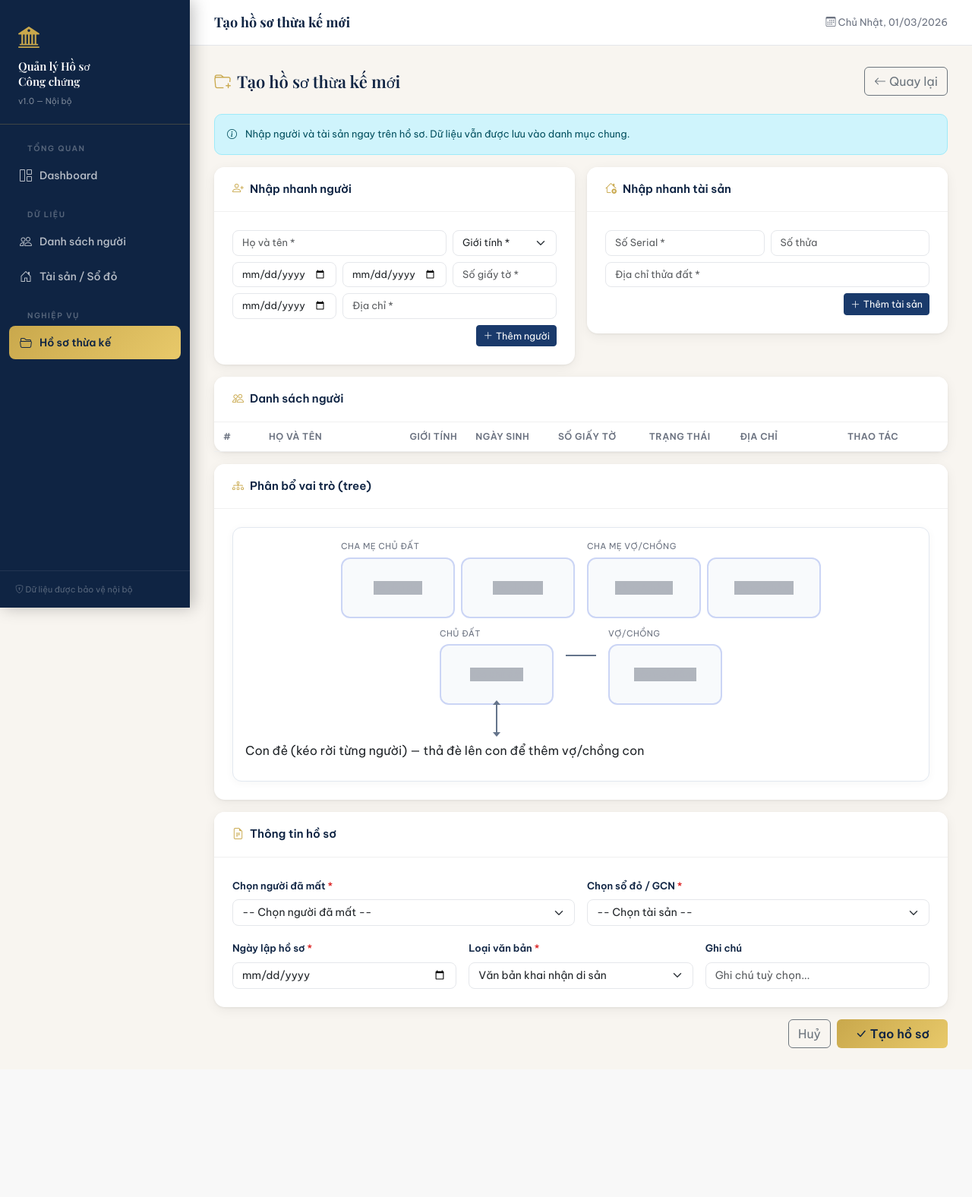
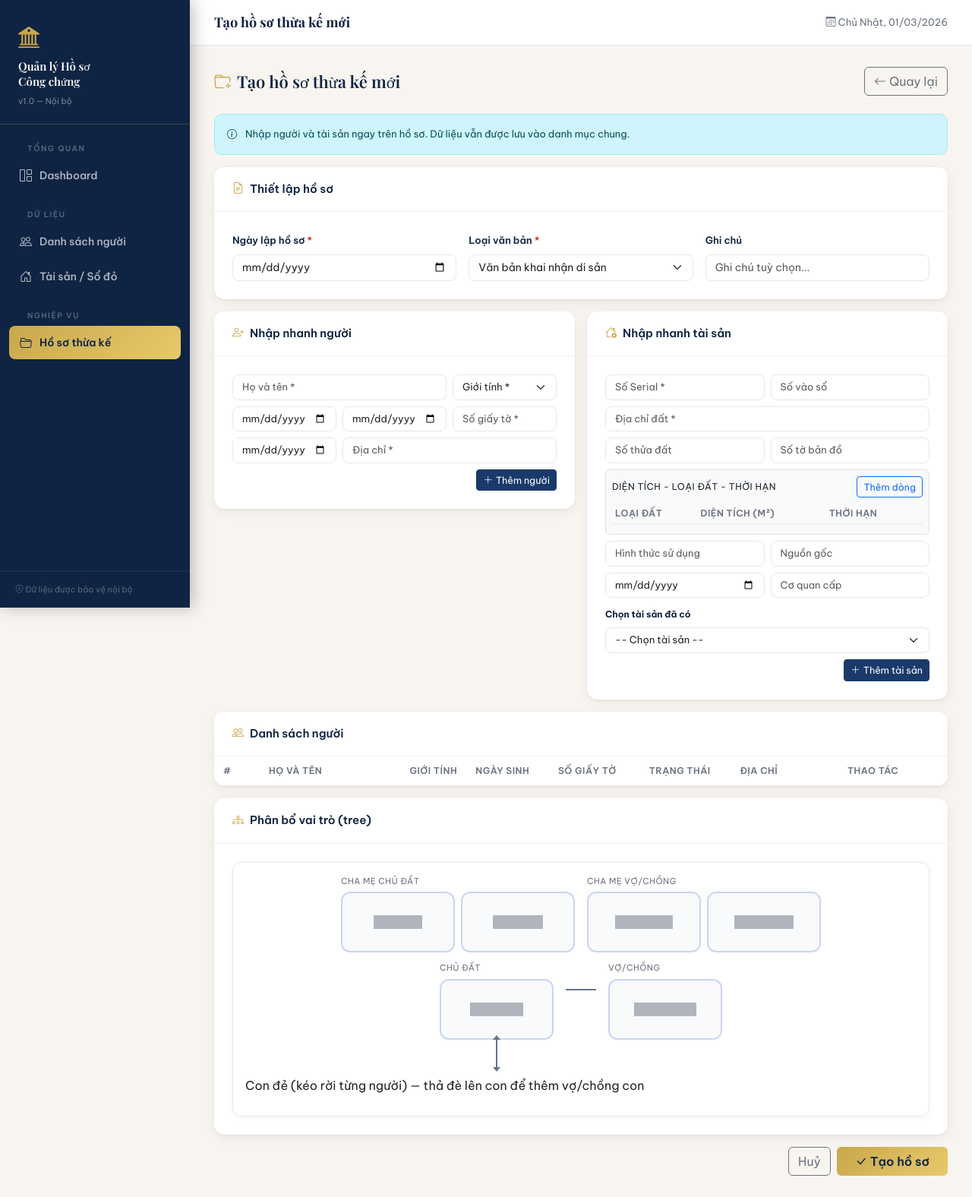
Before and after one commit to minhnhatnguyen6297-a11y/notary_v2, a FastAPI app: page /cases/create in a window 1280 px wide. Shown: the whole page at 76% size. Before the commit the page ends 1380 px from the top, so only its background shows below. Run offline with FastAPI, Linux system fonts and the light colour scheme; data that the repository does not hold is empty.

Commit message:
feat: property full form and remove case info block

```diff
--- a/templates/cases/form.html
+++ b/templates/cases/form.html
@@ -20,6 +20,8 @@
 </div>
 
 <form method="post" action="{{ action }}">
+<input type="hidden" name="nguoi_chet_id" id="case-nguoi-chet" value="{{ f.get('nguoi_chet_id','') }}">
+<input type="hidden" name="tai_san_id" id="case-tai-san" value="{{ f.get('tai_san_id','') }}">
 <style>
   .people-head, .person-row { display: grid; grid-template-columns: 50px 1.6fr .7fr .9fr 1fr 1fr 1.2fr 120px; gap: 10px; align-items: center; }
   .people-head { font-size: 12px; font-weight: 600; text-transform: uppercase; letter-spacing: .5px; color: var(--muted); padding: 10px 12px; border-bottom: 1px solid #eee; }
@@ -56,6 +58,32 @@
   .inline-form .form-control, .inline-form .form-select { font-size: 13px; }
   .hint { font-size: 12px; color: var(--muted); }
 </style>
+
+<div class="card mb-3">
+  <div class="card-header"><i class="bi bi-file-earmark-text me-2" style="color:var(--gold)"></i>Thiết lập hồ sơ</div>
+  <div class="card-body">
+    <div class="row g-3">
+      <div class="col-md-4">
+        <label class="form-label required">Ngày lập hồ sơ</label>
+        <input type="date" name="ngay_lap_ho_so" class="form-control {% if fe.ngay_lap_ho_so %}is-invalid{% endif %}"
+               value="{{ f.get('ngay_lap_ho_so','') if f else (obj.ngay_lap_ho_so.isoformat() if obj else '') }}" required>
+        {% if fe.ngay_lap_ho_so %}<div class="invalid-feedback">{{ fe.ngay_lap_ho_so }}</div>{% endif %}
+      </div>
+      <div class="col-md-4">
+        <label class="form-label required">Loại văn bản</label>
+        <select name="loai_van_ban" class="form-select">
+          <option value="khai_nhan" {{ 'selected' if (f.get('loai_van_ban') == 'khai_nhan') or (not f.get('loai_van_ban') and (not obj or obj.loai_van_ban == 'khai_nhan')) }}>Văn bản khai nhận di sản</option>
+          <option value="thoa_thuan" {{ 'selected' if (f.get('loai_van_ban') == 'thoa_thuan') or (obj and obj.loai_van_ban == 'thoa_thuan' and not f.get('loai_van_ban')) }}>Văn bản thỏa thuận phân chia</option>
+        </select>
+      </div>
+      <div class="col-md-4">
+        <label class="form-label">Ghi chú</label>
+        <input type="text" name="ghi_chu" class="form-control"
+               value="{{ f.get('ghi_chu','') if f else (obj.ghi_chu if obj else '') }}" placeholder="Ghi chú tuỳ chọn...">
+      </div>
+    </div>
+  </div>
+</div>
 
 <div class="row g-3">
   <div class="col-md-6">
@@ -107,10 +135,60 @@
             <input type="text" class="form-control" id="pr-so-serial" placeholder="Số Serial *">
           </div>
           <div class="col-6">
-            <input type="text" class="form-control" id="pr-so-thua" placeholder="Số thửa">
+            <input type="text" class="form-control" id="pr-so-vao-so" placeholder="Số vào sổ">
           </div>
           <div class="col-12">
-            <input type="text" class="form-control" id="pr-dia-chi" placeholder="Địa chỉ thửa đất *">
+            <input type="text" class="form-control" id="pr-dia-chi" placeholder="Địa chỉ đất *">
+          </div>
+          <div class="col-6">
+            <input type="text" class="form-control" id="pr-so-thua" placeholder="Số thửa đất">
+          </div>
+          <div class="col-6">
+            <input type="text" class="form-control" id="pr-so-to" placeholder="Số tờ bản đồ">
+          </div>
+          <div class="col-12">
+            <div class="border rounded p-2 bg-light">
+              <div class="d-flex justify-content-between align-items-center mb-2">
+                <div class="fw-600" style="font-size:12px; text-transform:uppercase; letter-spacing:.5px;">Diện tích - Loại đất - Thời hạn</div>
+                <button type="button" class="btn btn-sm btn-outline-primary" id="btn-add-land-row">Thêm dòng</button>
+              </div>
+              <table class="table table-sm mb-1">
+                <thead>
+                  <tr>
+                    <th>Loại đất</th>
+                    <th>Diện tích (m²)</th>
+                    <th>Thời hạn</th>
+                    <th></th>
+                  </tr>
+                </thead>
+                <tbody id="land-rows"></tbody>
+              </table>
+              <input type="hidden" id="pr-land-rows" value="">
+            </div>
+          </div>
+          <div class="col-6">
+            <input type="text" class="form-control" id="pr-hinh-thuc" placeholder="Hình thức sử dụng">
+          </div>
+          <div class="col-6">
+            <input type="text" class="form-control" id="pr-nguon-goc" placeholder="Nguồn gốc">
+          </div>
+          <div class="col-6">
+            <input type="date" class="form-control" id="pr-ngay-cap" placeholder="Ngày cấp">
+          </div>
+          <div class="col-6">
+            <input type="text" class="form-control" id="pr-co-quan" placeholder="Cơ quan cấp">
+          </div>
+          <div class="col-12">
+            <label class="form-label fw-bold" style="font-size:12px">Chọn tài sản đã có</label>
+            <select id="pr-tai-san-select" class="form-select">
+              <option value="">-- Chọn tài sản --</option>
+              {% for p in properties %}
+              <option value="{{ p.id }}" {{ 'selected' if (f.get('tai_san_id')|string == p.id|string) or (obj and obj.tai_san_id == p.id and not f.get('tai_san_id')) }}>
+                {{ p.so_serial }} — Thửa {{ p.so_thua_dat or '?' }} ({{ p.dia_chi[:40] }}...)
+              </option>
+              {% endfor %}
+            </select>
+            {% if fe.tai_san_id %}<div class="text-danger" style="font-size:12px">{{ fe.tai_san_id }}</div>{% endif %}
           </div>
         </div>
         <div class="d-flex justify-content-end mt-2">
@@ -204,56 +282,6 @@
     </div>
 
     <div id="participants-hidden"></div>
-  </div>
-</div>
-
-<div class="card mt-3">
-  <div class="card-header"><i class="bi bi-file-earmark-text me-2" style="color:var(--gold)"></i>Thông tin hồ sơ</div>
-  <div class="card-body">
-    <div class="row g-3">
-      <div class="col-md-6">
-        <label class="form-label required">Chọn người đã mất</label>
-        <select name="nguoi_chet_id" class="form-select {% if fe.nguoi_chet_id %}is-invalid{% endif %}" required>
-          <option value="">-- Chọn người đã mất --</option>
-          {% for c in deceased %}
-          <option value="{{ c.id }}" {{ 'selected' if (f.get('nguoi_chet_id')|string == c.id|string) or (obj and obj.nguoi_chet_id == c.id and not f.get('nguoi_chet_id')) }}>
-            {{ c.ho_ten }} (Mất: {{ c.ngay_chet.strftime('%d/%m/%Y') }})
-          </option>
-          {% endfor %}
-        </select>
-        {% if fe.nguoi_chet_id %}<div class="invalid-feedback">{{ fe.nguoi_chet_id }}</div>{% endif %}
-      </div>
-      <div class="col-md-6">
-        <label class="form-label required">Chọn sổ đỏ / GCN</label>
-        <select name="tai_san_id" class="form-select {% if fe.tai_san_id %}is-invalid{% endif %}" required>
-          <option value="">-- Chọn tài sản --</option>
-          {% for p in properties %}
-          <option value="{{ p.id }}" {{ 'selected' if (f.get('tai_san_id')|string == p.id|string) or (obj and obj.tai_san_id == p.id and not f.get('tai_san_id')) }}>
-            {{ p.so_serial }} — Thửa {{ p.so_thua_dat or '?' }} ({{ p.dia_chi[:40] }}...)
-          </option>
-          {% endfor %}
-        </select>
-        {% if fe.tai_san_id %}<div class="invalid-feedback">{{ fe.tai_san_id }}</div>{% endif %}
-      </div>
-      <div class="col-md-4">
-        <label class="form-label required">Ngày lập hồ sơ</label>
-        <input type="date" name="ngay_lap_ho_so" class="form-control {% if fe.ngay_lap_ho_so %}is-invalid{% endif %}"
-               value="{{ f.get('ngay_lap_ho_so','') if f else (obj.ngay_lap_ho_so.isoformat() if obj else '') }}" required>
-        {% if fe.ngay_lap_ho_so %}<div class="invalid-feedback">{{ fe.ngay_lap_ho_so }}</div>{% endif %}
-      </div>
-      <div class="col-md-4">
-        <label class="form-label required">Loại văn bản</label>
-        <select name="loai_van_ban" class="form-select">
-          <option value="khai_nhan" {{ 'selected' if (f.get('loai_van_ban') == 'khai_nhan') or (not f.get('loai_van_ban') and (not obj or obj.loai_van_ban == 'khai_nhan')) }}>Văn bản khai nhận di sản</option>
-          <option value="thoa_thuan" {{ 'selected' if (f.get('loai_van_ban') == 'thoa_thuan') or (obj and obj.loai_van_ban == 'thoa_thuan' and not f.get('loai_van_ban')) }}>Văn bản thỏa thuận phân chia</option>
-        </select>
-      </div>
-      <div class="col-md-4">
-        <label class="form-label">Ghi chú</label>
-        <input type="text" name="ghi_chu" class="form-control"
-               value="{{ f.get('ghi_chu','') if f else (obj.ghi_chu if obj else '') }}" placeholder="Ghi chú tuỳ chọn...">
-      </div>
-    </div>
   </div>
 </div>
 
@@ -420,8 +448,7 @@
       s.appendChild(buildPersonCard(data, s.dataset.role, s.dataset.role !== 'Cha_vc' && s.dataset.role !== 'Me_vc'));
 
       if (s.dataset.slot === 'owner') {
-        const sel = document.querySelector('select[name="nguoi_chet_id"]');
-        if (sel) sel.value = id;
+        if (ownerInput) ownerInput.value = id;
       }
       updateGrandZones();
       recalcShares();
@@ -464,21 +491,13 @@
     });
   }
 
-  const ownerSelect = document.querySelector('select[name="nguoi_chet_id"]');
-  if (ownerSelect) {
-    ownerSelect.addEventListener('change', () => {
-      setOwnerFromSelect();
-      updateGrandZones();
-      recalcShares();
-    });
-  }
+  const ownerInput = document.getElementById('case-nguoi-chet');
 
   document.addEventListener('drop', () => { updateGrandZones(); recalcShares(); });
 
   function setOwnerFromSelect() {
-    const sel = document.querySelector('select[name="nguoi_chet_id"]');
-    if (!sel || !sel.value) return;
-    const row = document.querySelector(`.person-row[data-id="${sel.value}"]`);
+    if (!ownerInput || !ownerInput.value) return;
+    const row = document.querySelector(`.person-row[data-id="${ownerInput.value}"]`);
     if (!row) return;
     const data = {
       id: row.dataset.id,
@@ -574,23 +593,56 @@
     `;
     makeDraggable(row);
     pool.prepend(row);
-    if (c.ngay_chet) {
-      const sel = document.querySelector('select[name="nguoi_chet_id"]');
-      const opt = document.createElement('option');
-      opt.value = c.id;
-      opt.textContent = `${c.ho_ten} (Mất: ${c.ngay_chet})`;
-      sel.appendChild(opt);
+    if (c.ngay_chet && ownerInput && !ownerInput.value) {
+      ownerInput.value = c.id;
+      setOwnerFromSelect();
+      updateGrandZones();
+      recalcShares();
     }
   });
 
   // Inline add property
+  function rebuildLandRowsValue() {
+    const rows = [];
+    document.querySelectorAll('#land-rows tr').forEach(tr => {
+      const loai = tr.querySelector('.land-type')?.value || '';
+      const dien = tr.querySelector('.land-area')?.value || '';
+      const thoi = tr.querySelector('.land-term')?.value || '';
+      if (loai || dien || thoi) rows.push({ loai_dat: loai, dien_tich: dien, thoi_han: thoi });
+    });
+    document.getElementById('pr-land-rows').value = JSON.stringify(rows);
+  }
+
+  document.getElementById('btn-add-land-row')?.addEventListener('click', () => {
+    const tbody = document.getElementById('land-rows');
+    const tr = document.createElement('tr');
+    tr.innerHTML = `
+      <td><input type="text" class="form-control form-control-sm land-type" placeholder="ONT"></td>
+      <td><input type="text" class="form-control form-control-sm land-area" placeholder="220"></td>
+      <td><input type="text" class="form-control form-control-sm land-term" placeholder="Lâu dài"></td>
+      <td><button type="button" class="btn btn-sm btn-outline-danger btn-del-row">Xoá</button></td>
+    `;
+    tbody.appendChild(tr);
+    tr.querySelector('.btn-del-row').addEventListener('click', () => { tr.remove(); rebuildLandRowsValue(); });
+    tr.querySelectorAll('input').forEach(i => i.addEventListener('input', rebuildLandRowsValue));
+    rebuildLandRowsValue();
+  });
+
   document.getElementById('btn-add-prop')?.addEventListener('click', async () => {
     const err = document.getElementById('inline-prop-error');
     err.classList.add('d-none'); err.textContent = '';
+    rebuildLandRowsValue();
     const payload = new URLSearchParams({
       so_serial: document.getElementById('pr-so-serial').value,
+      so_vao_so: document.getElementById('pr-so-vao-so').value,
+      dia_chi: document.getElementById('pr-dia-chi').value,
       so_thua_dat: document.getElementById('pr-so-thua').value,
-      dia_chi: document.getElementById('pr-dia-chi').value
+      so_to_ban_do: document.getElementById('pr-so-to').value,
+      land_rows: document.getElementById('pr-land-rows').value,
+      hinh_thuc_su_dung: document.getElementById('pr-hinh-thuc').value,
+      nguon_goc: document.getElementById('pr-nguon-goc').value,
+      ngay_cap: document.getElementById('pr-ngay-cap').value,
+      co_quan_cap: document.getElementById('pr-co-quan').value
     });
     const res = await fetch('/properties/inline-create', { method: 'POST', body: payload });
     const data = await res.json();
@@ -600,11 +652,14 @@
       return;
     }
     const p = data.property;
-    const sel = document.querySelector('select[name="tai_san_id"]');
+    const sel = document.getElementById('pr-tai-san-select');
     const opt = document.createElement('option');
     opt.value = p.id;
     opt.textContent = `${p.so_serial} — Thửa ${p.so_thua_dat || '?'} (${(p.dia_chi || '').slice(0,40)}...)`;
     sel.appendChild(opt);
+    sel.value = p.id;
+    const hidden = document.getElementById('case-tai-san');
+    if (hidden) hidden.value = p.id;
   });
 
   // Build hidden participant inputs on submit
@@ -666,6 +721,9 @@
   }
 
   document.getElementById('btn-submit-case')?.addEventListener('click', () => {
+    const sel = document.getElementById('pr-tai-san-select');
+    const hidden = document.getElementById('case-tai-san');
+    if (sel && hidden && !hidden.value && sel.value) hidden.value = sel.value;
     const holder = document.getElementById('participants-hidden');
     holder.innerHTML = '';
 
```
Also changed, not shown: routers/properties.py (+20 -6 lines).
